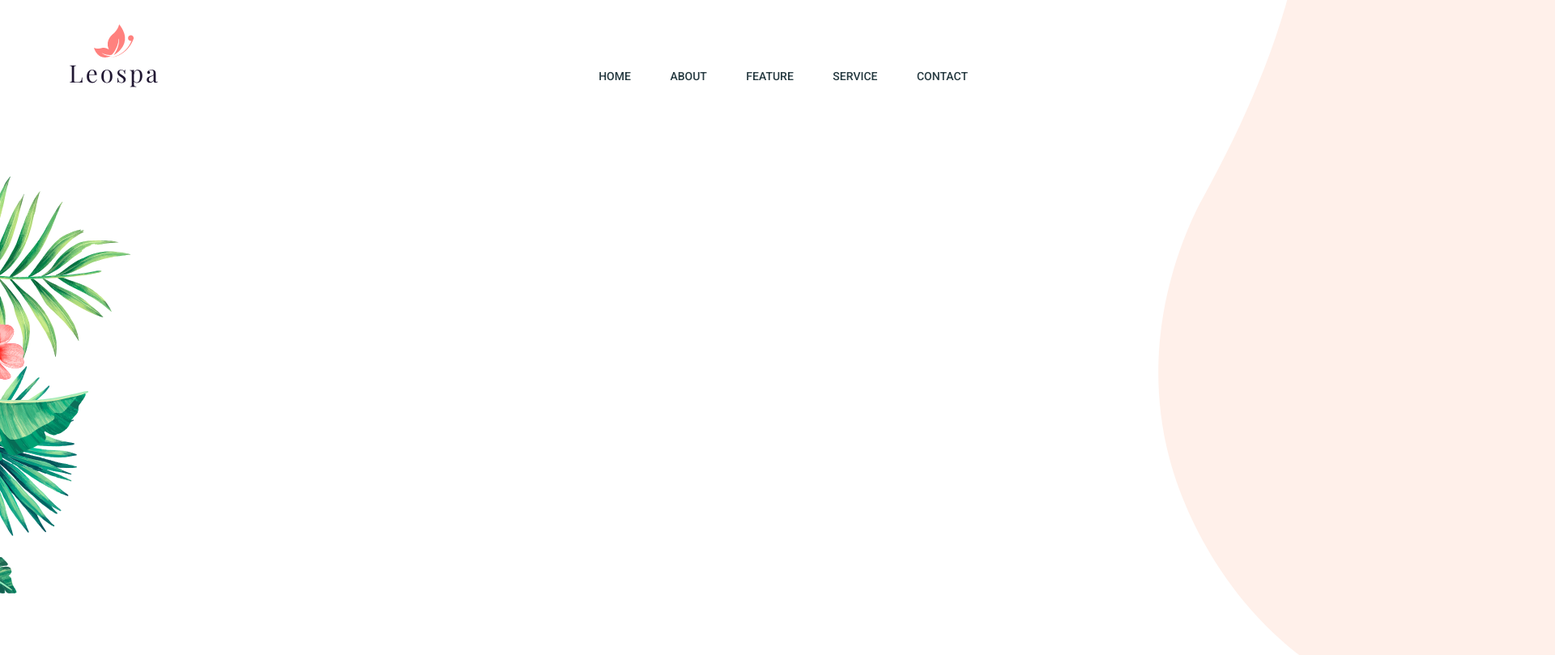
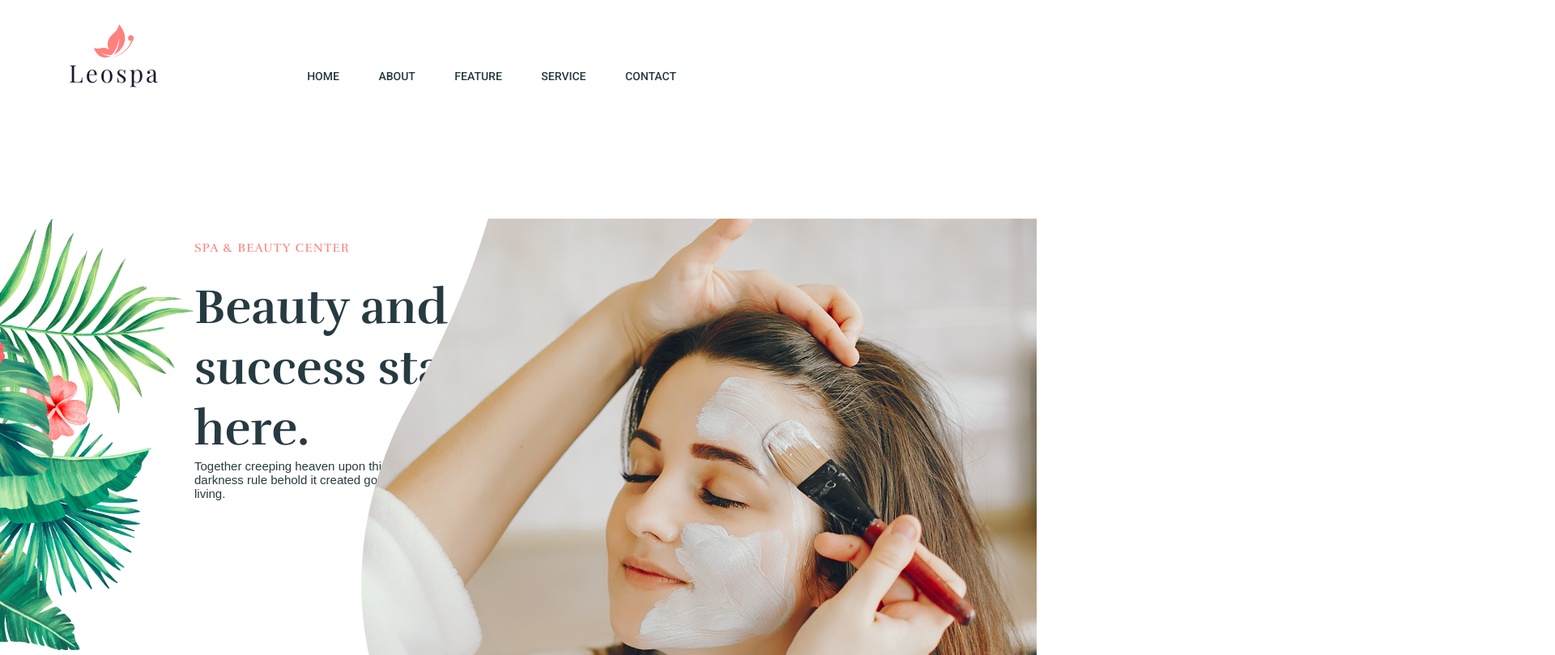
Before and after one commit to krlim/krlim-github.io, a plain HTML site: page spa/index.html in a window 1280 px wide. Shown: the top 809 px of the page at 81% size, 1920 px wide, since content can reach past the window. Drawn offline with nearby package versions, Linux system fonts and the light colour scheme.

Commit message:
sdgsdgds

```diff
--- /dev/null
+++ b/spa/assets/css/blocks/about.less
@@ -0,0 +1,22 @@
+// main: ../style.less
+.about {
+    padding: 27rem 0;
+    display: flex;
+    justify-content: space-between;
+}
+.flex1 {
+    flex-basis: 17%;
+}
+.flex2 {
+    flex-basis: 33%;
+}
+.flex3 {
+    flex-basis: 50%;
+    position: relative;
+}
+.about__img {
+    position: absolute;
+    right: 0;
+    top: -320;
+    z-index: 1;
+}
--- a/spa/assets/css/blocks/header.less
+++ b/spa/assets/css/blocks/header.less
@@ -4,11 +4,12 @@
     left: 0;
     right: 0;
     top: 0;
-    z-index: 1;
+    z-index: 2;
+    margin-bottom: 25rem;
 }
 .header__inner {
     padding: 7rem 0;
- //   margin-right: 36rem;
+    margin-right: 36rem;
     display: flex;
     justify-content: space-between;
     align-items: center;
--- /dev/null
+++ b/spa/assets/css/blocks/inew.css
@@ -0,0 +1 @@
+/* Generated by less 3.10.3 */
--- a/spa/assets/css/blocks/intro.less
+++ b/spa/assets/css/blocks/intro.less
@@ -1,9 +1,31 @@
 // main: ../style.less
 .intro {
-    width: 1920px;
-    height: 1051px;
     position: relative;
-    overflow: hidden;
+    width: 100%;
+    height: 1000px;
+    max-width: 100%;
+    overflow-x: hidden;
+    z-index: 2;
+}
+.intro__inner {
+    padding: 27rem 0;
+    width: 50%;
+}
+.intro__suptitle {
+    color: @pink;
+    font-family: Rufina;
+    font-size: 1.5rem;
+    font-weight: 400;
+    line-height: 72px;
+    text-transform: uppercase;
+    letter-spacing: 1.3px;
+}
+.intro__title {
+    color: @black;
+    font-family: Rufina;
+    font-size: 6rem;
+    font-weight: 700;
+    line-height: 75px;
 }
 .intro__next {
     width: 12px;
@@ -12,8 +34,8 @@
 }
 .intro__blot {
     position: absolute;
-    right: -433px;
-    top: -50px;
+    right: -40px;
+    top: 0;
     z-index: 1;
 }
 .intro__flower {
@@ -22,9 +44,9 @@
     bottom: 0;
     z-index: 1;
 }
-.intro__bouqet {
-    position: absolute;
-    left: -250px;
-    top: 200px;
+.intro__leaf {
+   position: absolute;
+    left: 0;
+    top: 154px;
     z-index: 1;
 }
--- a/spa/assets/css/style.less
+++ b/spa/assets/css/style.less
@@ -43,6 +43,7 @@ p {
 @import "blocks/header";
 @import "blocks/intro";
 @import "blocks/nav";
+@import "blocks/about";
 //font-family: 'Rufina', ;
 //font-family: 'Roboto', ;
 //font-family: 'Playfair Display', ;
--- a/spa/index.html
+++ b/spa/index.html
@@ -12,7 +12,7 @@
     </svg>
     <link href="https://fonts.googleapis.com/css?family=Playfair+Display|Roboto:300,400,500|Rufina:400,700&display=swap" rel="stylesheet">
     <link rel="stylesheet" href="assets/css/style.css">
-    <meta name="viewport" content="width=device-width">
+    <meta name="viewport" content="width=device-width, initial-scale=1">
     <title>Leospa</title>
 </head>
 <body>
@@ -36,10 +36,86 @@
     </header>
 <!--  Intro  -->
     <section class="intro">
-        <img src="assets/images/bg-intro.png" alt="" class="intro__blot img">
-        <img src="assets/images/flower1.png" alt="" class="intro__flower img">
-        <img src="assets/images/flowers-bg.png" alt="" class="intro__bouqet img">
+     <div class="about">
+         <div class="flex1">
+            <img src="assets/images/leaf.png" alt="" class=" img">
+         </div>
+         <div class="flex2">
+             <div class="intro__suptitle">
+                    spa &amp; beauty center
+                 </div>
+                 <div class="intro__title">
+                    Beauty and success starts here.
+                </div>
+                 <div class="intro__text">
+                    Together creeping heaven upon third dominion be upon won't darkness rule
+                    behold it created good saw after she'd Our set living.
+                 </div>
+         </div>
+         <div class="flex3">
+            <img src="assets/images/spa.png" alt="" class=" about__img img">
+         </div>
 
+
+
+
+
+
+
+
+
+
+
+     </div>
+
+
+
+
+
+
+
+
+
+
+
+
+
+
+
+
+
+
+
+
+
+
+
+
+
+
+
+
+
+
+
+<!--
+        <img src="assets/images/spa.png" alt="" class="intro__blot img">
+        <img src="assets/images/leaf.png" alt="" class="intro__leaf img">
+        <div class="container">
+            <div class="intro__inner">
+                 <div class="intro__suptitle">
+                    spa &amp; beauty center
+                 </div>
+                 <div class="intro__title">
+                    Beauty and success starts here.
+                </div>
+                 <div class="intro__text">
+                    Together creeping heaven upon third dominion be upon won't darkness rule
+                    behold it created good saw after she'd Our set living.
+                 </div>
+            </div>
+        </div>
+-->
     </section>
 </body>
 </html>
```
Also changed, not shown: spa/assets/css/style.css, spa/assets/images/leaf.png (added), spa/assets/images/spa.png (added).
